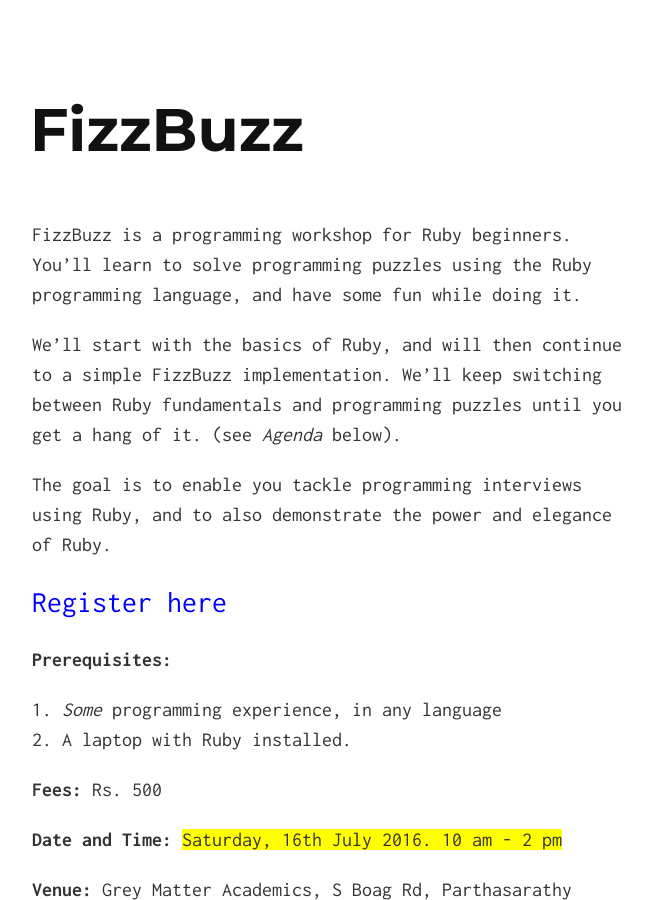
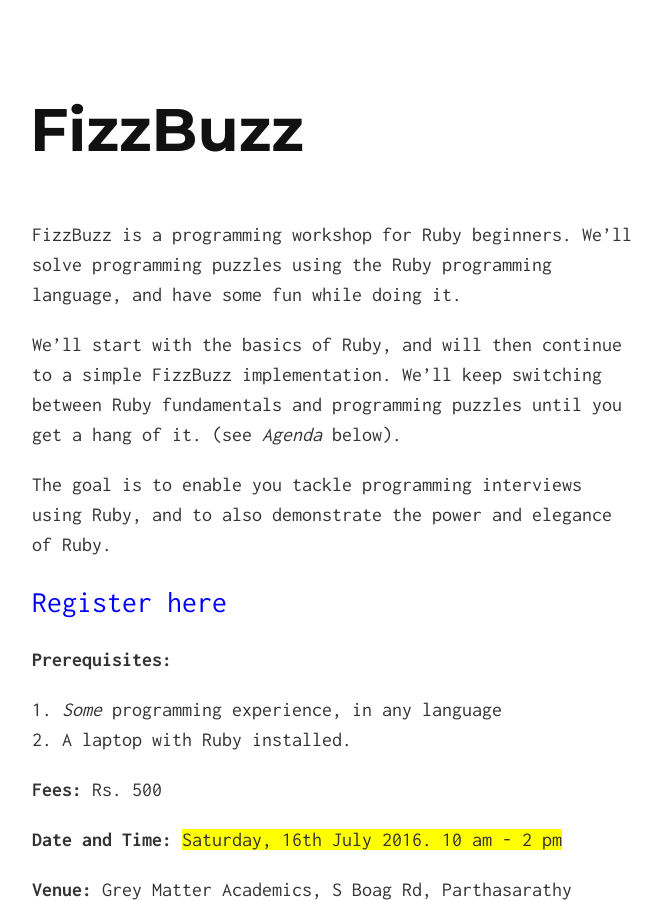
Before and after one commit to fizzbuzz-in/fizzbuzz-in.github.io, a Jekyll site: the page built from index.md, in a window 1280 px wide and 900 px high. Shown: the whole window, without its empty margins (308-970 px from the left). Built offline with Jekyll 4.4.1, drawn with Linux system fonts in a browser that asks for light colours.

Commit message:
some wording

```diff
--- a/index.md
+++ b/index.md
@@ -2,7 +2,7 @@
 layout: default
 ---
 
-FizzBuzz is a programming workshop for Ruby beginners. You'll learn to solve programming puzzles using the Ruby programming language, and have some fun while doing it.
+FizzBuzz is a programming workshop for Ruby beginners. We'll solve programming puzzles using the Ruby programming language, and have some fun while doing it.
 
 We'll start with the basics of Ruby, and will then continue to a simple FizzBuzz implementation. We'll keep switching between Ruby fundamentals and programming puzzles until you get a hang of it. (see *Agenda* below).
 
```
